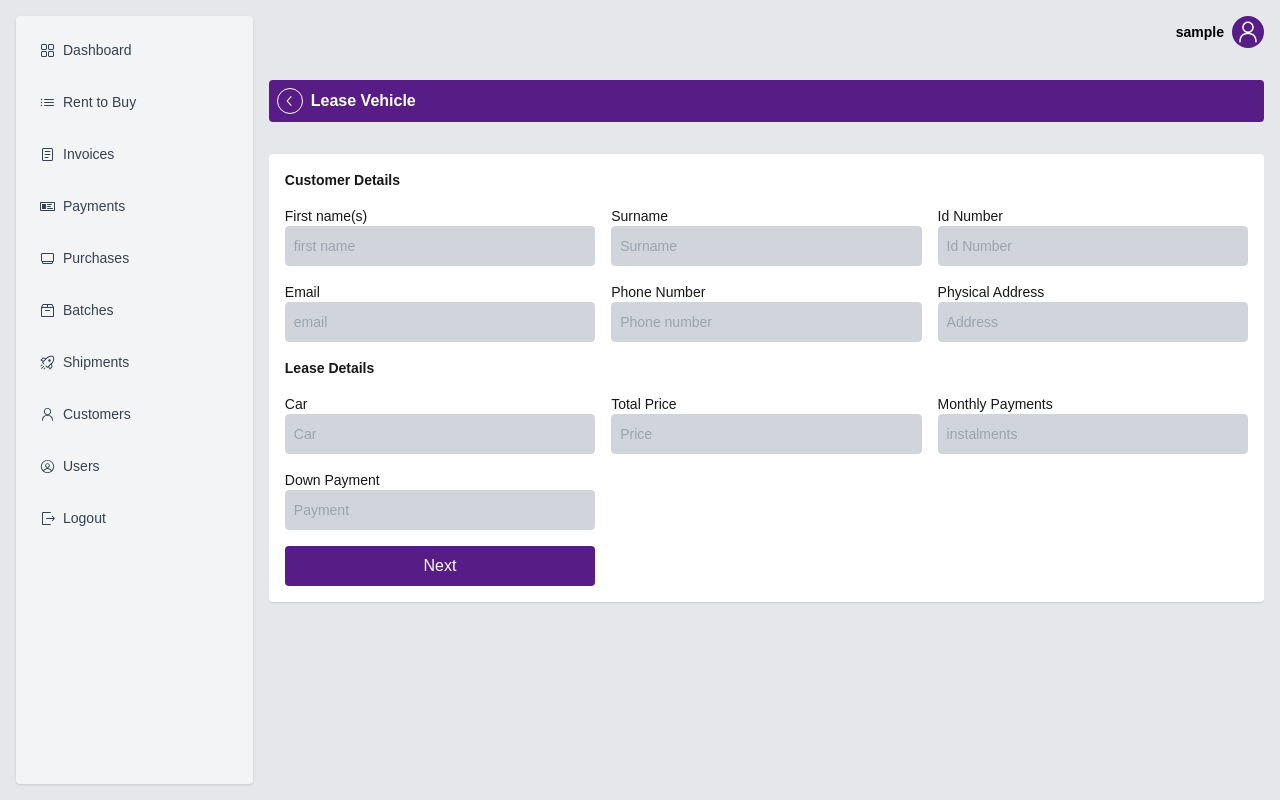
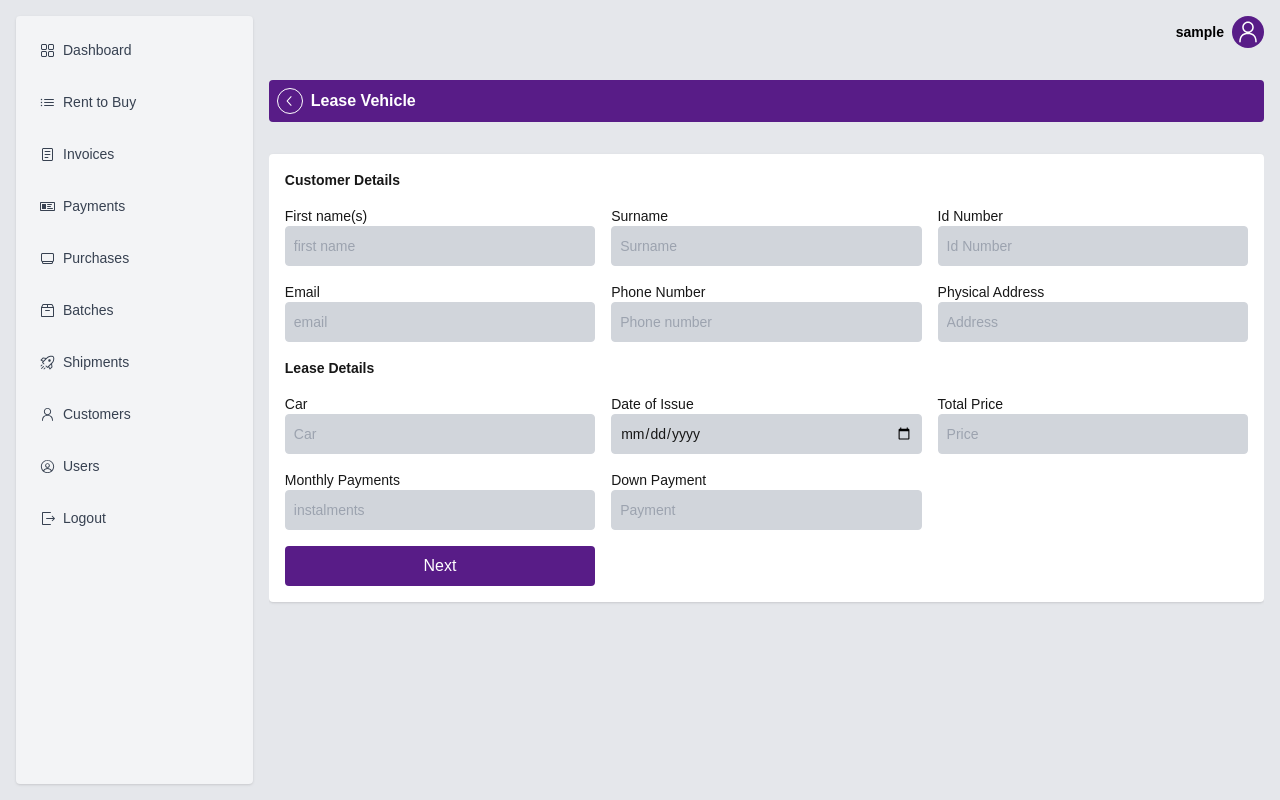
Before and after one commit to ElvinAnesu/sokorides, a Next.js app: page /dashboard/rent-to-buy/leasedcars/createnew in a window 1280 px wide. Built offline with nearby package versions, Linux system fonts and the light colour scheme; sample sign-in values are in the browser's storage; a web font is replaced by a local one.

Commit message:
feat:added date inputs

```diff
--- a/app/components/dashboard/forms/leasedetails.js
+++ b/app/components/dashboard/forms/leasedetails.js
@@ -107,9 +107,9 @@ export default function LeaseDetailsForm({ lease, _id }) {
 				<h5 className="text-sm">Date of Issue</h5>
 				<input
 					className="w-full border border-gray-300 rounded h-10 bg-gray-300 px-2 text-sm font-semibold"
-					placeholder="Date of Issue"
+					type="date"
 					name="dateOfIssue"
-					defaultValue={formattedDate}
+					defaultValue={lease?.dateOfIssue}
 				/>
 			</div>
 			<div className="w-full">
@@ -151,7 +151,7 @@ export default function LeaseDetailsForm({ lease, _id }) {
 					className="w-full border border-gray-300 rounded h-10 bg-gray-300 px-2 text-sm font-semibold"
 					placeholder="Balance"
 					name="outStandingBalance"
-					defaultValue={(lease?.totalPrice - lease?.downPayment) || ""}
+					defaultValue={lease?.totalPrice - lease?.downPayment || ""}
 					disabled
 				/>
 			</div>
--- a/app/dashboard/rent-to-buy/leasedcars/createnew/page.js
+++ b/app/dashboard/rent-to-buy/leasedcars/createnew/page.js
@@ -16,6 +16,7 @@ export default function LeaseCar() {
 	const [totalPice, setTotalPrice] = useState()
 	const [monthlyPayments, setMonthlyPayments] = useState()
 	const [downPayment, setDownpayment] = useState()
+	const [dateOfIssue, setDateOfIssue]= useState()
 	const [state, formAction, pending] = useActionState(
 		addClientDetails,
 		undefined)
@@ -111,6 +112,16 @@ export default function LeaseCar() {
 					/>
 				</div>
 				<div className="w-full">
+					<h5 className="text-sm">Date of Issue</h5>
+					<input
+						className="w-full border border-gray-300 rounded h-10 bg-gray-300 px-2 text-sm"
+						type="date"
+						defaultValue={dateOfIssue}
+						onChange={(e) => setDateOfIssue(e.target.value)}
+						name="dateOfIssue"
+					/>
+				</div>
+				<div className="w-full">
 					<h5 className="text-sm">Total Price</h5>
 					<input
 						className="w-full border border-gray-300 rounded h-10 bg-gray-300 px-2 text-sm"
@@ -151,7 +162,7 @@ export default function LeaseCar() {
 						<p className="text-xs text-red-600">{state?.errors.downPayment}</p>
 					)}
 				</div>
-				<div className="hidden md:block md:col-span-2"></div>
+				<div className="hidden md:block"></div>
 				<button className="bg-purple-900 rounded text-white p-2" type="submit">
 					{pending ? "loading" : "Next"}
 				</button>
--- a/app/models/lease.js
+++ b/app/models/lease.js
@@ -43,6 +43,9 @@ const leaseSchema = new Schema(
 			type: Number,
 			default: 0,
 		},
+		dateOfIssue: {
+			type:Date
+		},
 		startDate: {
 			type: Date,
 		},
```
Also changed, not shown: lib/server-actions/lease.js.
